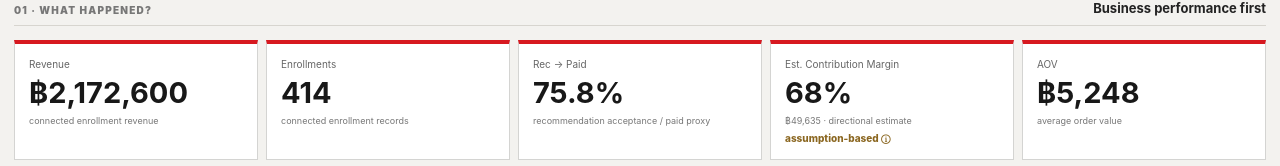
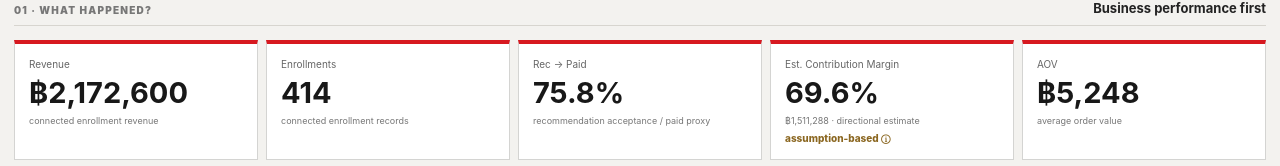
Before and after one commit to napasorn-tha/the-compass-prototype, a React (Vite) app: page / in a window 1280 px wide. Both pictures are taken after a click on the button "Portfolio OS". Shown: the part 586-752 px from the top of the page. Built offline with nearby package versions, Linux system fonts and the light colour scheme.

Commit message:
Align margin and geography logic to full snapshot grain

```diff
--- a/src/components/PortfolioOS.tsx
+++ b/src/components/PortfolioOS.tsx
@@ -39,17 +39,26 @@ const CM_ASSUMPTIONS = {
 } as const
 
 function estimateContributionMargin() {
-  const paid=appSnapshot.learnerCases.filter(x=>x.accepted && x.purchasePrice>0)
-  const revenue=paid.reduce((sum,x)=>sum+x.purchasePrice,0)
-  const contribution=paid.reduce((sum,x)=>{
-    const delivery=CM_ASSUMPTIONS.delivery[x.learningMode as keyof typeof CM_ASSUMPTIONS.delivery] ?? 0.20
-    const channel=CM_ASSUMPTIONS.channel[x.purchaseChannel as keyof typeof CM_ASSUMPTIONS.channel] ?? 0.06
-    const support=CM_ASSUMPTIONS.support[x.supportTier as keyof typeof CM_ASSUMPTIONS.support] ?? 0.08
-    return sum + x.purchasePrice * Math.max(0,1-delivery-channel-support)
+  const revenue=appSnapshot.overall.revenue
+  const deliveryCost=appSnapshot.deliveryStats.reduce((sum,x)=>{
+    const rate=CM_ASSUMPTIONS.delivery[x.mode as keyof typeof CM_ASSUMPTIONS.delivery] ?? 0.20
+    return sum+x.revenue*rate
   },0)
+  const channelCost=appSnapshot.channelStats.reduce((sum,x)=>{
+    const rate=CM_ASSUMPTIONS.channel[x.name as keyof typeof CM_ASSUMPTIONS.channel] ?? 0.06
+    return sum+x.revenue*rate
+  },0)
+  const supportCost=appSnapshot.supportStats.reduce((sum,x)=>{
+    const rate=CM_ASSUMPTIONS.support[x.name as keyof typeof CM_ASSUMPTIONS.support] ?? 0.08
+    return sum+x.revenue*rate
+  },0)
+  const contribution=Math.max(0,revenue-deliveryCost-channelCost-supportCost)
   return {
     amount:Math.round(contribution),
-    rate:revenue?Math.round(contribution/revenue*100):0,
+    rate:revenue?Math.round(contribution/revenue*1000)/10:0,
+    deliveryCost:Math.round(deliveryCost),
+    channelCost:Math.round(channelCost),
+    supportCost:Math.round(supportCost),
   }
 }
 
@@ -70,26 +79,10 @@ function PortfolioPerformance({openDecisions}:{openDecisions:()=>void}) {
   const topPackage=[...appSnapshot.packageStats].sort((a,b)=>b.revenue-a.revenue)[0]
   const topGeo=[...appSnapshot.geographyStats].sort((a,b)=>b.revenue-a.revenue)[0]
 
-  const salesChannels=Object.values(appSnapshot.learnerCases.filter(x=>x.accepted).reduce((acc,item)=>{
-    const key=item.purchaseChannel || 'Unknown'
-    const current=acc[key] || {name:key,enrollments:0,revenue:0,branches:new Set<string>()}
-    current.enrollments+=1
-    current.revenue+=item.purchasePrice
-    if(item.branchName) current.branches.add(item.branchName)
-    acc[key]=current
-    return acc
-  },{} as Record<string,{name:string;enrollments:number;revenue:number;branches:Set<string>}>))
-    .sort((a,b)=>b.revenue-a.revenue)
-
-  const demandProvinces=Object.values(appSnapshot.learnerCases.reduce((acc,item)=>{
-    const key=item.province || item.region
-    const current=acc[key] || {name:key,learners:0,region:item.region}
-    current.learners+=1
-    acc[key]=current
-    return acc
-  },{} as Record<string,{name:string;learners:number;region:string}>))
-    .sort((a,b)=>b.learners-a.learners)
-    .slice(0,6)
+  const salesChannels=appSnapshot.channelStats
+  const demandRegions=appSnapshot.regionDemandStats
+  const demandProvinces=appSnapshot.provinceDemandStats.slice(0,8)
+  const topBranches=[...appSnapshot.branchStats].sort((a,b)=>b.revenue-a.revenue).slice(0,6)
 
   return <div className="p4-stack">
     <div className="p4-intro">
@@ -107,7 +100,7 @@ function PortfolioPerformance({openDecisions}:{openDecisions:()=>void}) {
       <article><span>Learning Outcome</span><b>{o.goalAchieved}%</b><small>goal achieved among available outcomes</small></article>
     </div>
 
-    <div className="p4-estimate-note">EST. CONTRIBUTION MARGIN · Directional estimate based on delivery mode, channel and support intensity. Not accounting actuals.</div>
+    <div className="p4-estimate-note">EST. CONTRIBUTION MARGIN · Directional estimate across the full 414-enrollment snapshot using explicit variable-cost assumptions by delivery mode, purchase channel and support tier. Not accounting actuals. Public company net margin is not used as contribution margin.</div>
 
     <div className="p4-story-label"><span>02 · WHERE?</span><b>Change the lens before interpreting the signal</b></div>
     <div className="p4-filterline">
@@ -125,13 +118,14 @@ function PortfolioPerformance({openDecisions}:{openDecisions:()=>void}) {
 
     {lens==='Geography' && <div className="p4-geo-dual">
       <article>
-        <div className="p4-geo-head"><span>WHERE DEMAND COMES FROM</span><b>Learner geography</b></div>
-        <div className="p4-geo-clusters">{appSnapshot.geographyStats.map(x=><div key={x.cluster}><b>{x.cluster}</b><span>{x.learners} learners</span><small>{x.anywhereShare}% Anywhere preference · {x.completion}% completion</small></div>)}</div>
-        <div className="p4-geo-detail"><span>TOP PROVINCES IN SNAPSHOT</span>{demandProvinces.map(x=><b key={x.name}>{x.name} · {x.learners}</b>)}</div>
+        <div className="p4-geo-head"><span>WHERE DEMAND COMES FROM</span><b>Learner geography · full 430-learner snapshot</b></div>
+        <div className="p4-geo-clusters">{demandRegions.map(x=><div key={x.name}><b>{x.name}</b><span>{x.count} learners</span><small>{x.share}% of learner base</small></div>)}</div>
+        <div className="p4-geo-detail"><span>TOP PROVINCES</span>{demandProvinces.map(x=><b key={x.name}>{x.name} · {x.count}</b>)}</div>
       </article>
       <article>
-        <div className="p4-geo-head"><span>WHERE SALES HAPPEN</span><b>Purchase channel / branch evidence</b></div>
-        <div className="p4-geo-clusters">{salesChannels.map(x=><div key={x.name}><b>{x.name}</b><span>{x.enrollments} enrollments · {thb(x.revenue)}</span><small>{x.branches.size?Array.from(x.branches).slice(0,3).join(' · '):'No branch assigned — keep as non-branch sale'}</small></div>)}</div>
+        <div className="p4-geo-head"><span>WHERE SALES HAPPEN</span><b>Purchase channel + branch location · full 414-enrollment snapshot</b></div>
+        <div className="p4-geo-clusters">{salesChannels.map(x=><div key={x.name}><b>{x.name}</b><span>{x.count} enrollments · {thb(x.revenue)}</span><small>{x.revenueShare}% of revenue · AOV {thb(x.aov)}</small></div>)}</div>
+        <div className="p4-geo-detail"><span>TOP BRANCH-ATTRIBUTED SALES</span>{topBranches.map(x=><b key={x.branchId}>{x.branchName} · {thb(x.revenue)}</b>)}</div>
       </article>
     </div>}
 
```
